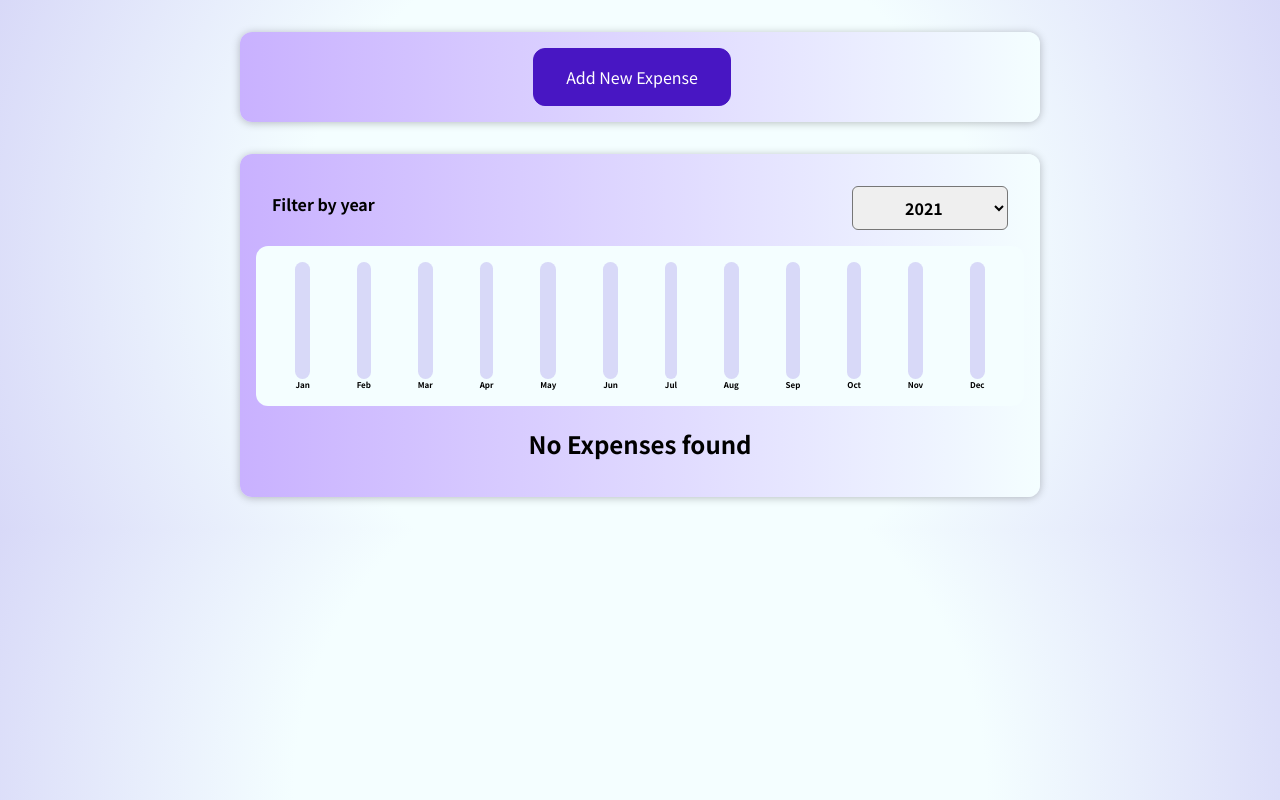
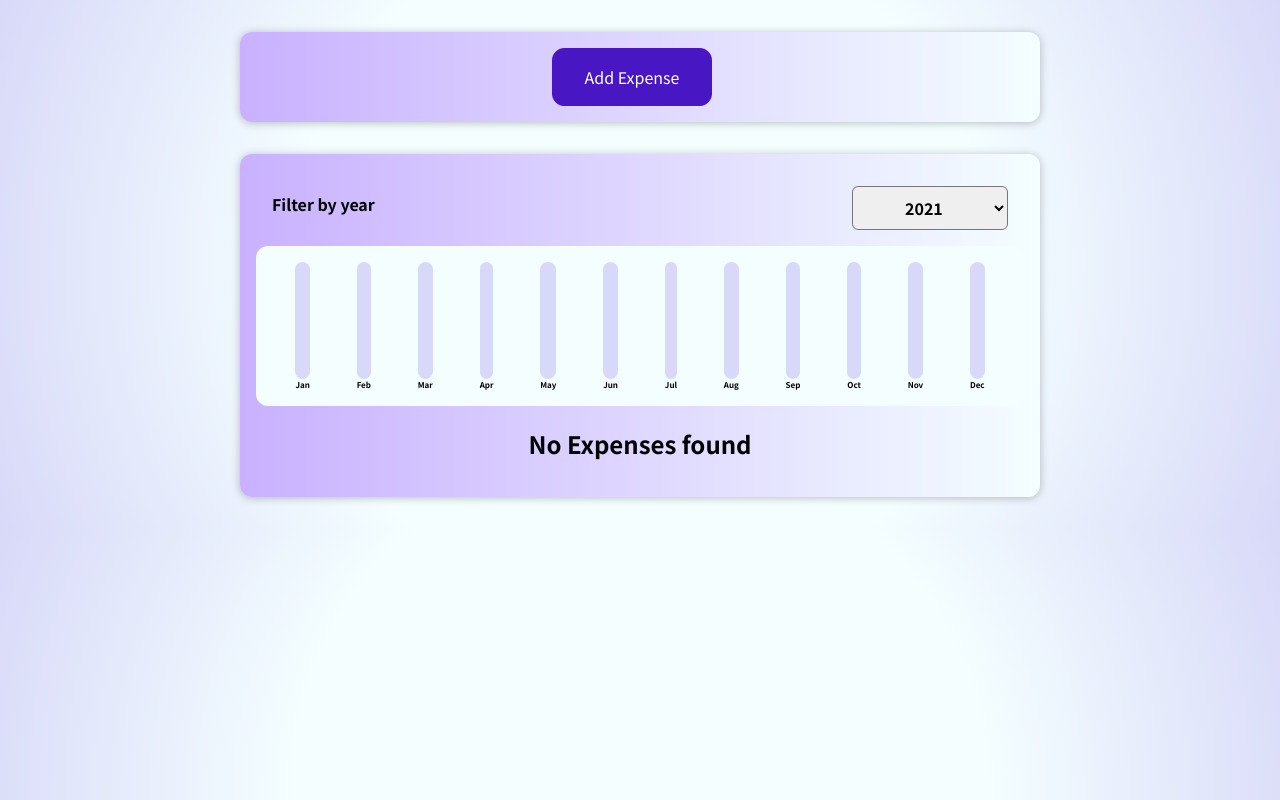
Before and after one commit to davidadeola/Expense-tracker, a React (Create React App) app: page / in a window 1280 px wide. Built offline with nearby package versions, Linux system fonts and the light colour scheme.

Commit message:
new expense handler

```diff
--- a/src/components/NewExpense/NewExpense.js
+++ b/src/components/NewExpense/NewExpense.js
@@ -27,7 +27,7 @@ function NewExpense(props) {
   return (
     <div className="new-expense">
       {!isEditing && (
-        <button onClick={startEditingHandler}>Add New Expense</button>
+        <button onClick={startEditingHandler}>Add Expense</button>
       )}
       {isEditing && (
         <ExpenseForm
```
